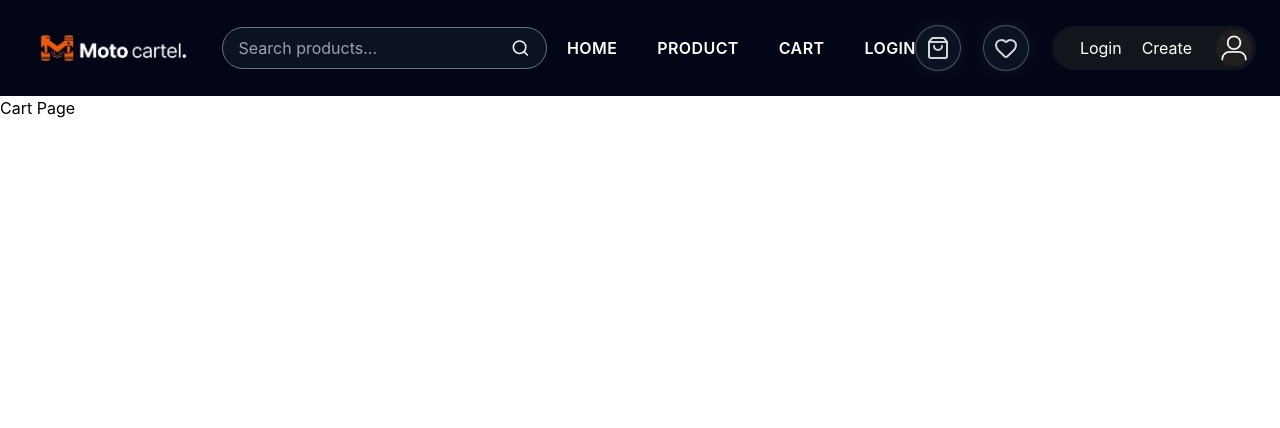
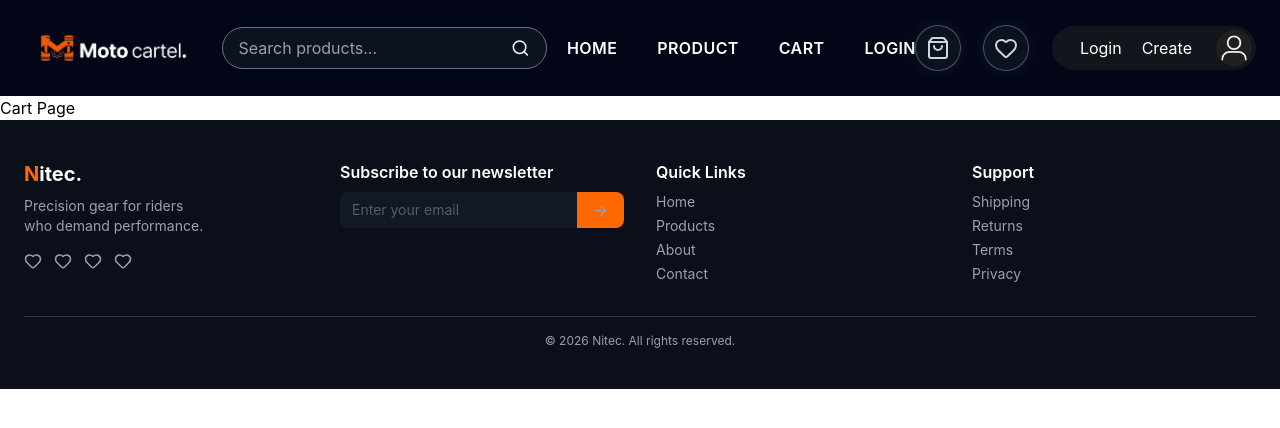
Before and after one commit to niraj-prasad505/MotoCartel, a React app in the folder frontend/: page /cart in a window 1280 px wide. Shown: the top 428 px of the page. Built offline with nearby package versions, Linux system fonts and the light colour scheme; the HTML template or start-up script is replaced by a standard one.

Commit message:
add footer

```diff
--- a/frontend/src/components/Footer.jsx
+++ b/frontend/src/components/Footer.jsx
@@ -1,27 +1,72 @@
-import { Facebook, Twitter, Instagram, Youtube } from "lucide-react";
 
-const Footer = () => {
+import { Search, Heart } from "lucide-react";
+
+export default function Footer() {
   return (
-    <footer className="bg-[#0B0F19] text-gray-400 px-6 py-10 mt-10">
+    <footer className="bg-[#0B0F19] text-gray-400 px-6 py-10">
 
       <div className="grid grid-cols-1 md:grid-cols-4 gap-8">
-        {/* content */}
-      </div>
 
-      <div className="border-t border-[#2A3447] mt-8 pt-4 flex flex-col md:flex-row justify-between items-center">
-        <p className="text-xs">
-          © 2026 Nitec. All rights reserved.
-        </p>
+        {/* LEFT */}
+        <div>
+          <h2 className="text-white text-xl font-bold mb-2">
+            <span className="text-orange-500">N</span>itec.
+          </h2>
 
-        <div className="flex gap-3 mt-2 md:mt-0 text-sm">
-          <span className="bg-[#121826] px-2 py-1 rounded">VISA</span>
-          <span className="bg-[#121826] px-2 py-1 rounded">PayPal</span>
-          <span className="bg-[#121826] px-2 py-1 rounded">GPay</span>
+          <p className="text-sm mb-4">
+            Precision gear for riders <br /> who demand performance.
+          </p>
+
+          <div className="flex gap-3">
+            <Heart size={18} />
+            <Heart size={18} />
+            <Heart size={18} />
+            <Heart size={18} />
+          </div>
+        </div>
+
+        {/* NEWSLETTER */}
+        <div>
+          <h3 className="text-white font-semibold mb-2">
+            Subscribe to our newsletter
+          </h3>
+
+          <div className="flex bg-[#121826] rounded-lg overflow-hidden mt-2">
+            <input
+              type="email"
+              placeholder="Enter your email"
+              className="bg-transparent px-3 py-2 outline-none text-sm w-full"
+            />
+            <button className="bg-orange-500 px-4">→</button>
+          </div>
+        </div>
+
+        {/* LINKS */}
+        <div>
+          <h3 className="text-white font-semibold mb-2">Quick Links</h3>
+          <ul className="space-y-1 text-sm">
+            <li>Home</li>
+            <li>Products</li>
+            <li>About</li>
+            <li>Contact</li>
+          </ul>
+        </div>
+
+        {/* SUPPORT */}
+        <div>
+          <h3 className="text-white font-semibold mb-2">Support</h3>
+          <ul className="space-y-1 text-sm">
+            <li>Shipping</li>
+            <li>Returns</li>
+            <li>Terms</li>
+            <li>Privacy</li>
+          </ul>
         </div>
       </div>
 
+      <div className="border-t border-[#2A3447] mt-8 pt-4 text-xs text-center">
+        © 2026 Nitec. All rights reserved.
+      </div>
     </footer>
   );
-};
-
-export default Footer;
+}
--- a/frontend/src/routes/AppRoutes.jsx
+++ b/frontend/src/routes/AppRoutes.jsx
@@ -1,6 +1,7 @@
 import { BrowserRouter, Routes, Route, Outlet } from "react-router-dom";
 
 import Navbar from "../components/Navbar";
+import Footer from "../components/Footer";
 
 
 import Home from "../pages/Home";
@@ -15,6 +16,7 @@ const MainLayout = () => {
     <>
       <Navbar />
       <Outlet />
+      <Footer/>
     </>
   );
 };
```
